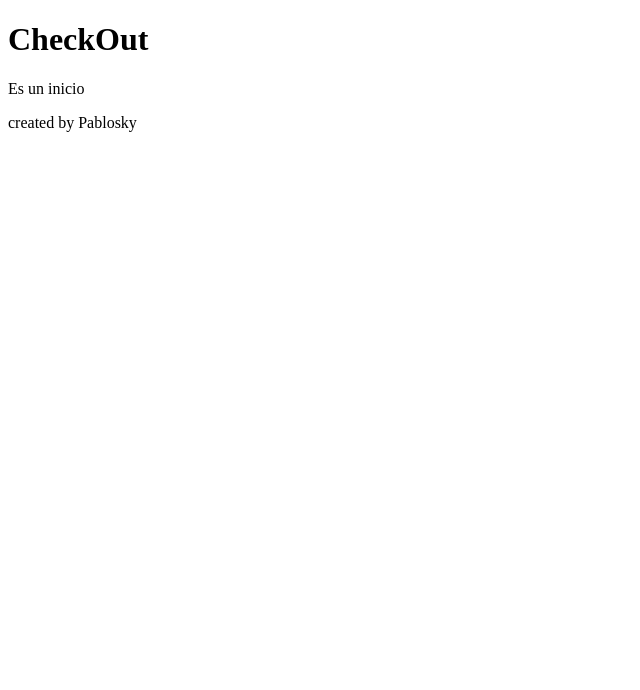
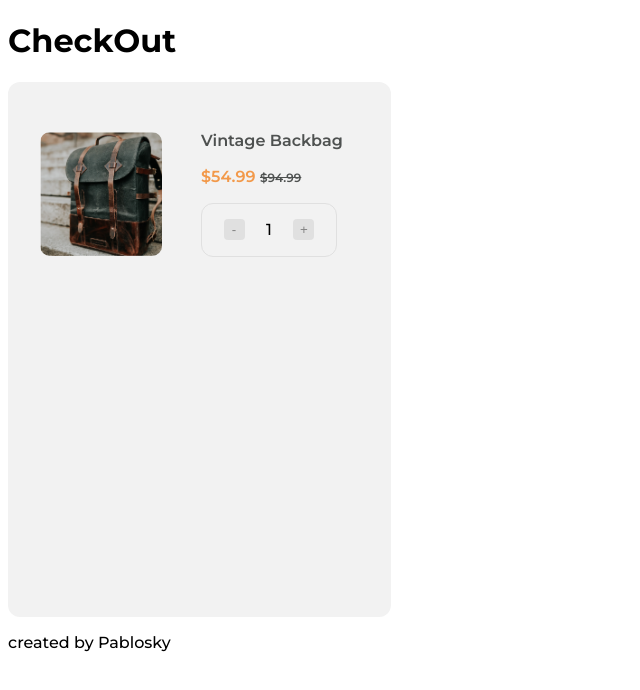
Before and after one commit to pabloskyDev/Challenge2, a plain HTML site: page index.html in a window 1280 px wide. Shown: the whole page, without its empty margins (0-640 px from the left). Drawn offline with Linux system fonts and the light colour scheme.

Commit message:
Estilos del maletin

```diff
--- a/index.html
+++ b/index.html
@@ -15,7 +15,24 @@
         <h1>CheckOut</h1>
     </header>
     <main>
-        <p>Es un inicio</p>
+        <section id="fotosPrecios">
+            <div id="maletin">
+                <div class="imagen">
+                    <img src="./src/img/photo1.png" alt="maletin">
+                </div>
+                <div class="preciosCantidad">
+                    <h3>Vintage Backbag</h3>
+                    <h3>$54.99 <span>$94.99</span></h3>
+                    <div class="botonNumero">
+                        <button>-</button>
+                        <p>1</p>
+                        <button>+</button>
+                    </div>
+                </div>
+            </div>
+            <div id="maletin"></div>
+        </section>
+        <section id="formulario"></section>
     </main>
     <footer>
         <p>created by Pablosky</p>
--- a/src/styles/styles.css
+++ b/src/styles/styles.css
@@ -0,0 +1,68 @@
+body {
+    font-family: 'Montserrat';
+}
+
+#fotosPrecios {
+    width: 383px;
+    height: 535px;
+    background-color: #f2f2f2;
+    border-radius: 12px;
+}
+
+.imagen {
+    width: 161px;
+    height: 124px;
+    padding-top: 1.1rem;
+}
+
+.imagen img {
+    height: 100%;
+    width: auto;
+    border-radius: 10px;
+}
+
+#maletin {
+    display: flex;
+    margin-left: 2rem;
+    padding-top: 33px;
+}
+
+.botonNumero {
+    display: flex;
+    width: 134px;
+    height: 52px;
+    border: 1px solid #E0E0E0;
+    border-radius: 12px;
+    justify-content: space-evenly;
+    align-items: center;
+}
+
+.botonNumero button {
+    width: 21px;
+    height: 21px;
+    border: none;
+    border-radius: 4px;
+    background-color: #E0E0E0;
+    color: #828282;
+}
+
+.preciosCantidad h3:first-of-type{
+    font-weight: 600;
+    font-size: 16px;
+    line-height: 20px;
+    color: #4E5150;
+}
+
+.preciosCantidad h3:nth-child(2){
+    font-weight: 600;
+    font-size: 16px;
+    line-height: 20px;
+    color: #f2994a;
+}
+
+.preciosCantidad h3:nth-child(2) span {
+    font-size: 12px;
+    line-height: 15px;
+    color: #4E5150;
+    text-decoration-line: line-through;
+}
```
